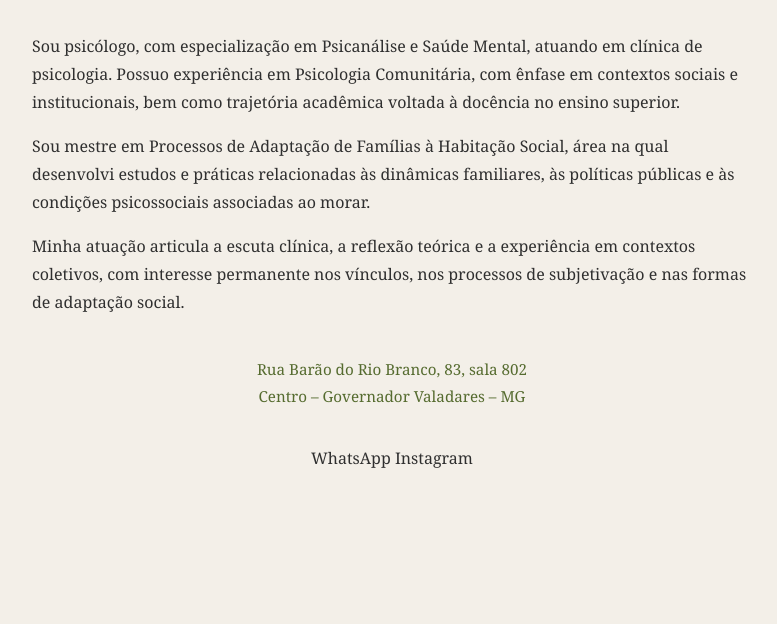
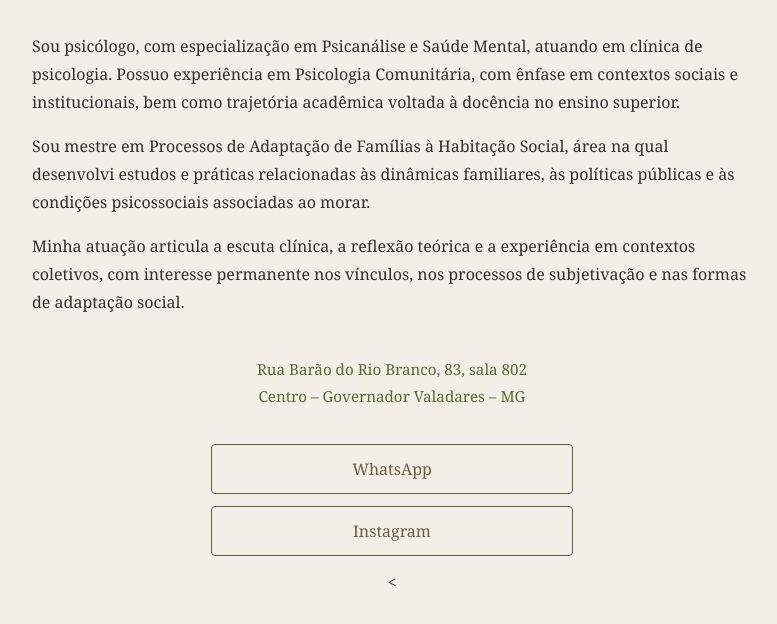
Before and after one commit to wedersilveiracunha/wedersilveiracunha.github.io, a plain HTML site: page index.html in a window 1280 px wide. Shown: the part 212-836 px from the top of the page, without its empty margins (248-1025 px from the left). Before the commit the page ends 800 px from the top, so only its background shows below. Drawn offline with Linux system fonts and the light colour scheme.

Commit message:
Update index.html

```diff
--- a/index.html
+++ b/index.html
@@ -174,17 +174,17 @@
 
         Centro – Governador Valadares – MG
 
-    </div>
+    </div>                               <div class="links">
+
+    <a href="https://wa.me/5533998372638" target="_blank">WhatsApp</a>
+
+    <a href="https://instagram.com/weder.silveira.psi" target="_blank">Instagram</a>
+
+</div>
 
 
 
-    <div class="links">
-
-        WhatsApp
-
-        Instagram
-
-    </div>
+    <
 
 
 
```
